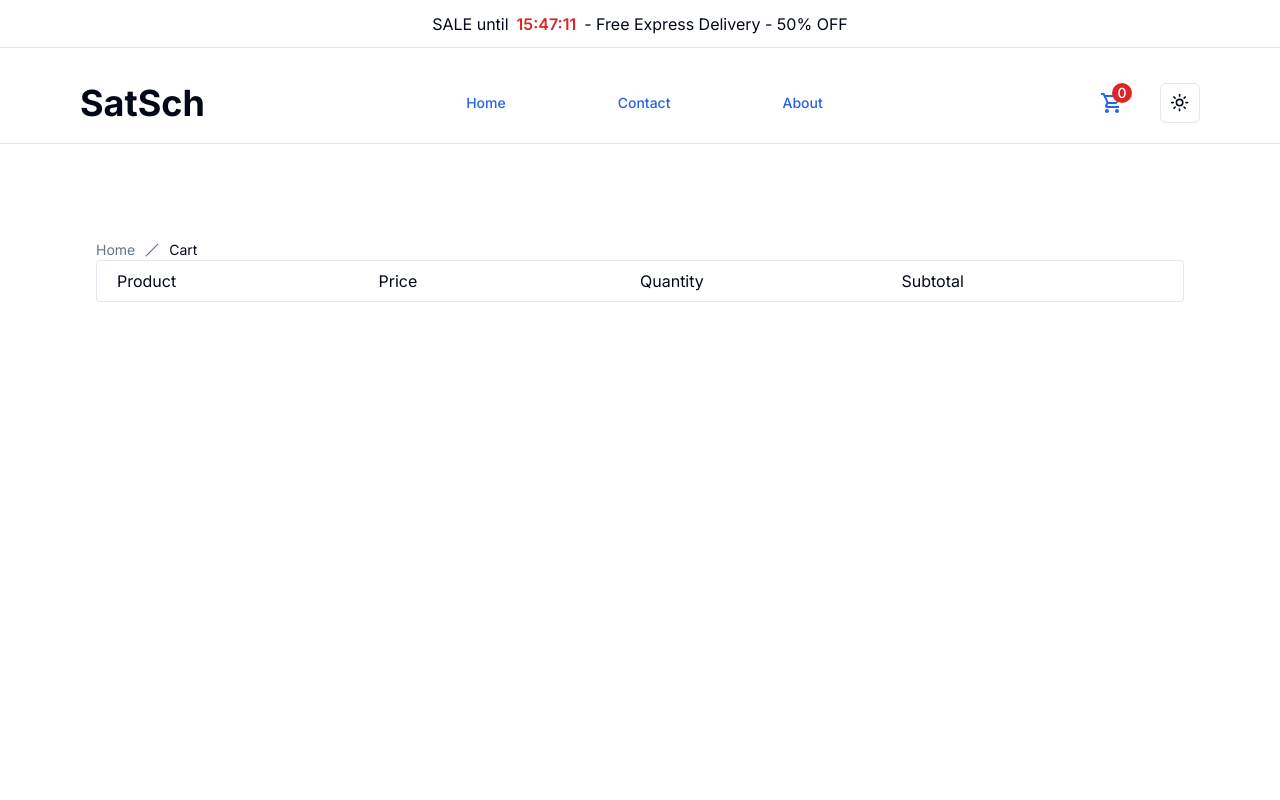
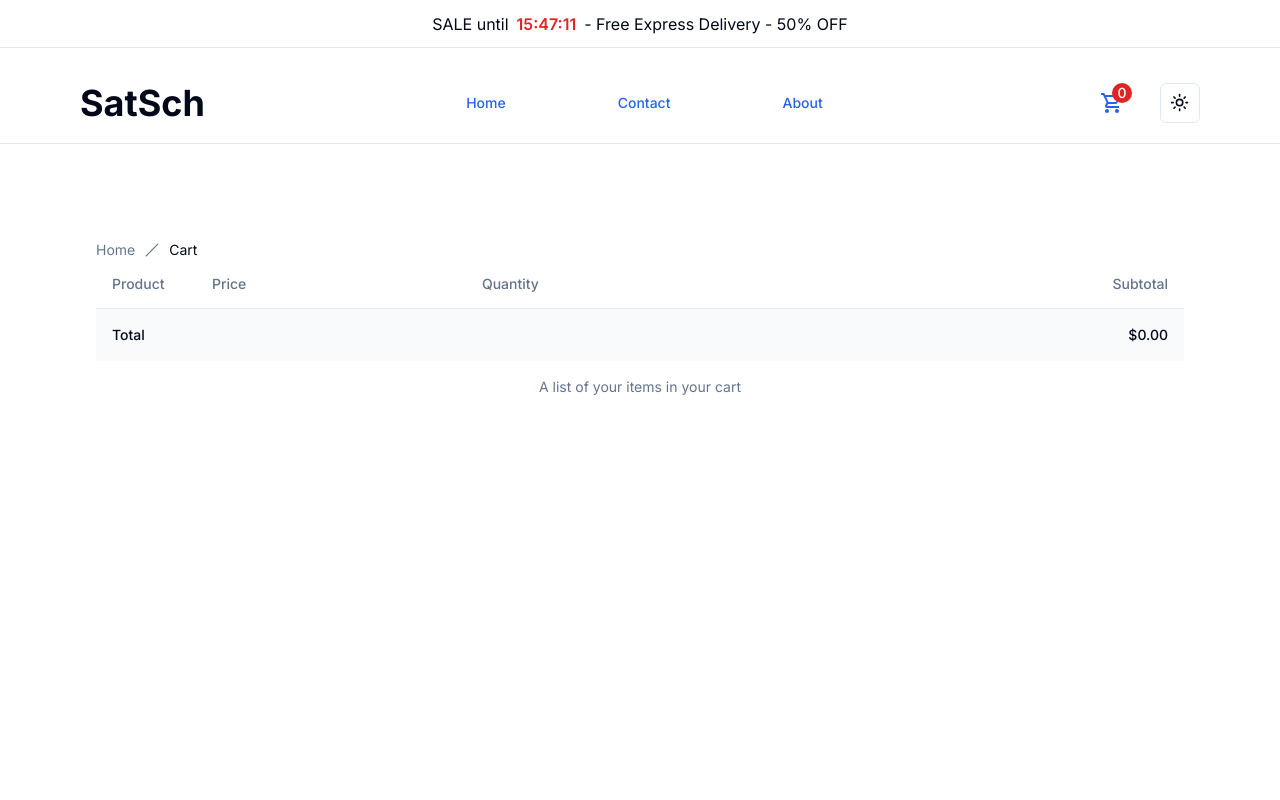
Before and after one commit to DayanWalter/satschool, a Next.js app: page /cart in a window 1280 px wide. Shown: the top 800 px of the page. Built offline with nearby package versions, Linux system fonts and the light colour scheme.

Commit message:
Changed Cart section to shadcn table

```diff
--- a/src/app/cart/page.tsx
+++ b/src/app/cart/page.tsx
@@ -10,6 +10,17 @@
   BreadcrumbPage,
   BreadcrumbSeparator,
 } from "@/components/ui/breadcrumb";
+import {
+  Table,
+  TableBody,
+  TableCaption,
+  TableCell,
+  TableHead,
+  TableHeader,
+  TableRow,
+  TableFooter,
+} from "@/components/ui/table";
+
 import { useCart } from "@/components/CartContext";
 import Image from "next/image";
 
@@ -33,10 +44,18 @@
     const subTotal = product.quantityInCart * product.price;
     return subTotal.toFixed(2);
   };
+  const calculateTotalAmount = () => {
+    const totalAmount = cart.reduce(
+      (total, product) => total + product.price * product.quantityInCart,
+      0,
+    );
+    return totalAmount.toFixed(2);
+  };
 
   return (
     <main className="flex min-h-screen flex-col items-center justify-between p-24">
       <div className="flex w-full flex-col">
+        {/* Navigation Breadcrumb */}
         <Breadcrumb>
           <BreadcrumbList>
             <BreadcrumbItem>
@@ -51,22 +70,20 @@
           </BreadcrumbList>
         </Breadcrumb>
         {/* Cart Content */}
-        <div>
-          {/* Cart Header */}
-          <div className="mb-5 grid grid-cols-4 rounded border px-5 py-2">
-            <p>Product</p>
-            <p>Price</p>
-            <p>Quantity</p>
-            <p>Subtotal</p>
-          </div>
-          {/* Cart Item */}
-
+        <Table>
+          <TableCaption>A list of your items in your cart</TableCaption>
+          <TableHeader>
+            <TableRow>
+              <TableHead className="w-[100px]">Product</TableHead>
+              <TableHead>Price</TableHead>
+              <TableHead>Quantity</TableHead>
+              <TableHead className="text-right">Subtotal</TableHead>
+            </TableRow>
+          </TableHeader>
+          <TableBody>
             {cart.map((product) => (
-            <div
-              key={product.id}
-              className="mb-2 grid grid-cols-4 rounded border p-5"
-            >
-              {/* Product */}
+              <TableRow key={product.id}>
+                <TableCell className="font-medium">
                   <div className="flex items-center gap-3">
                     <div className="relative h-12 w-12 ">
                       <Image
@@ -79,21 +96,36 @@
                     </div>
                     <p className="truncate">{product.title}</p>
                   </div>
-              {/* Price */}
-              <p>${product.price.toFixed(2)}</p>
-              {/* Quantity */}
+                </TableCell>
+                <TableCell>${product.price.toFixed(2)}</TableCell>
+                <TableCell>
                   <div className="flex w-16 items-center justify-between rounded border px-3 ">
                     <p>{product.quantityInCart}</p>
                     <div className="flex flex-col">
-                  <button onClick={() => handleIncrement(product.id)}>+</button>
-                  <button onClick={() => handleDecrement(product.id)}>-</button>
+                      <button onClick={() => handleIncrement(product.id)}>
+                        +
+                      </button>
+                      <button onClick={() => handleDecrement(product.id)}>
+                        -
+                      </button>
                     </div>
                   </div>
-              {/* Subtotal */}
-              <p>${calculateSubTotal(product)}</p>
-            </div>
+                </TableCell>
+                <TableCell className="text-right">
+                  ${calculateSubTotal(product)}
+                </TableCell>
+              </TableRow>
             ))}
-        </div>
+          </TableBody>
+          <TableFooter>
+            <TableRow>
+              <TableCell colSpan={3}>Total</TableCell>
+              <TableCell className="text-right">
+                ${calculateTotalAmount()}
+              </TableCell>
+            </TableRow>
+          </TableFooter>
+        </Table>
       </div>
       Cart Page
     </main>
--- /dev/null
+++ b/src/components/ui/table.tsx
@@ -0,0 +1,117 @@
+import * as React from "react"
+
+import { cn } from "@/lib/utils"
+
+const Table = React.forwardRef<
+  HTMLTableElement,
+  React.HTMLAttributes<HTMLTableElement>
+>(({ className, ...props }, ref) => (
+  <div className="relative w-full overflow-auto">
+    <table
+      ref={ref}
+      className={cn("w-full caption-bottom text-sm", className)}
+      {...props}
+    />
+  </div>
+))
+Table.displayName = "Table"
+
+const TableHeader = React.forwardRef<
+  HTMLTableSectionElement,
+  React.HTMLAttributes<HTMLTableSectionElement>
+>(({ className, ...props }, ref) => (
+  <thead ref={ref} className={cn("[&_tr]:border-b", className)} {...props} />
+))
+TableHeader.displayName = "TableHeader"
+
+const TableBody = React.forwardRef<
+  HTMLTableSectionElement,
+  React.HTMLAttributes<HTMLTableSectionElement>
+>(({ className, ...props }, ref) => (
+  <tbody
+    ref={ref}
+    className={cn("[&_tr:last-child]:border-0", className)}
+    {...props}
+  />
+))
+TableBody.displayName = "TableBody"
+
+const TableFooter = React.forwardRef<
+  HTMLTableSectionElement,
+  React.HTMLAttributes<HTMLTableSectionElement>
+>(({ className, ...props }, ref) => (
+  <tfoot
+    ref={ref}
+    className={cn(
+      "border-t bg-muted/50 font-medium [&>tr]:last:border-b-0",
+      className
+    )}
+    {...props}
+  />
+))
+TableFooter.displayName = "TableFooter"
+
+const TableRow = React.forwardRef<
+  HTMLTableRowElement,
+  React.HTMLAttributes<HTMLTableRowElement>
+>(({ className, ...props }, ref) => (
+  <tr
+    ref={ref}
+    className={cn(
+      "border-b transition-colors hover:bg-muted/50 data-[state=selected]:bg-muted",
+      className
+    )}
+    {...props}
+  />
+))
+TableRow.displayName = "TableRow"
+
+const TableHead = React.forwardRef<
+  HTMLTableCellElement,
+  React.ThHTMLAttributes<HTMLTableCellElement>
+>(({ className, ...props }, ref) => (
+  <th
+    ref={ref}
+    className={cn(
+      "h-12 px-4 text-left align-middle font-medium text-muted-foreground [&:has([role=checkbox])]:pr-0",
+      className
+    )}
+    {...props}
+  />
+))
+TableHead.displayName = "TableHead"
+
+const TableCell = React.forwardRef<
+  HTMLTableCellElement,
+  React.TdHTMLAttributes<HTMLTableCellElement>
+>(({ className, ...props }, ref) => (
+  <td
+    ref={ref}
+    className={cn("p-4 align-middle [&:has([role=checkbox])]:pr-0", className)}
+    {...props}
+  />
+))
+TableCell.displayName = "TableCell"
+
+const TableCaption = React.forwardRef<
+  HTMLTableCaptionElement,
+  React.HTMLAttributes<HTMLTableCaptionElement>
+>(({ className, ...props }, ref) => (
+  <caption
+    ref={ref}
+    className={cn("mt-4 text-sm text-muted-foreground", className)}
+    {...props}
+  />
+))
+TableCaption.displayName = "TableCaption"
+
+export {
+  Table,
+  TableHeader,
+  TableBody,
+  TableFooter,
+  TableHead,
+  TableRow,
+  TableCell,
+  TableCaption,
+}
```
Lines whose indentation alone changed are shown as unchanged.
